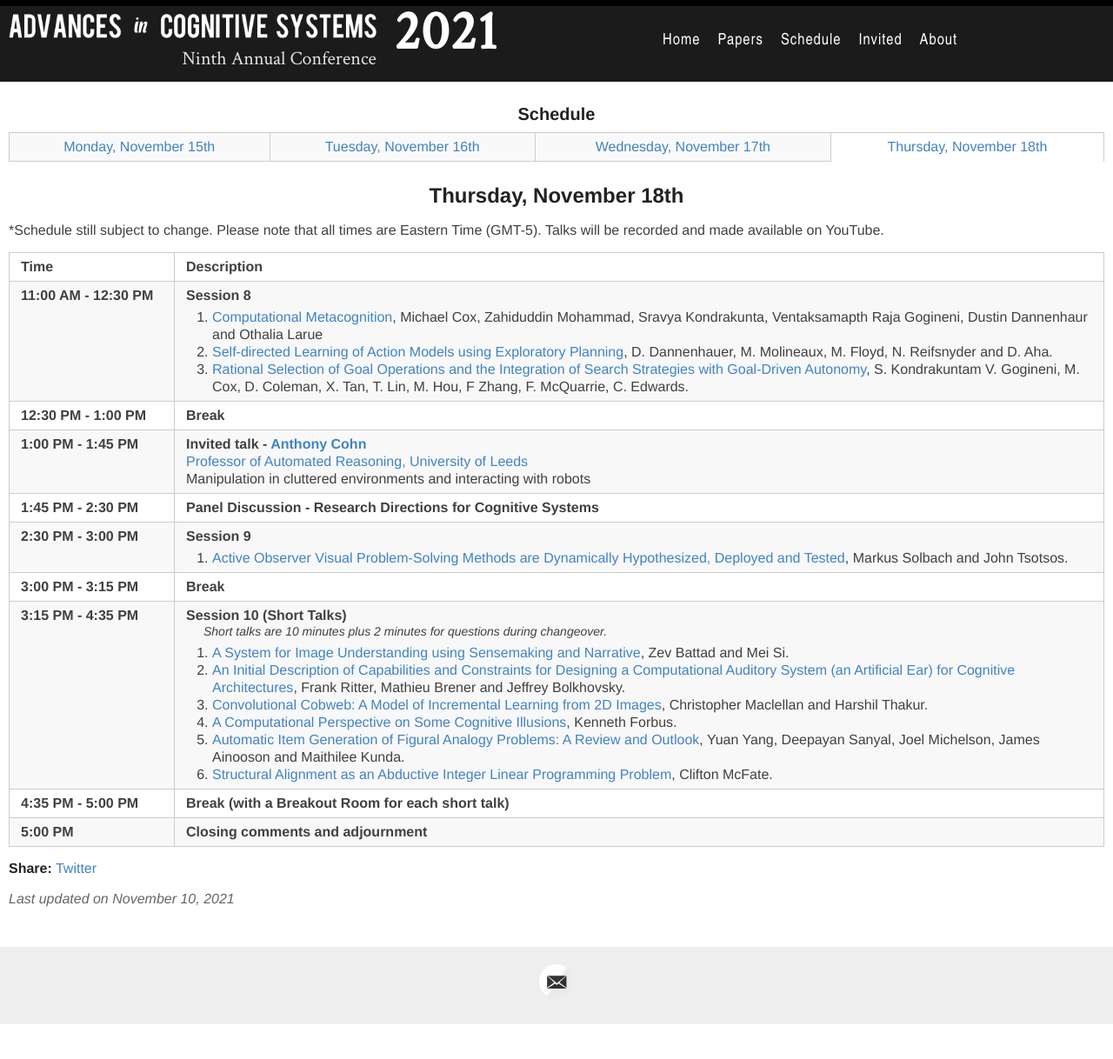
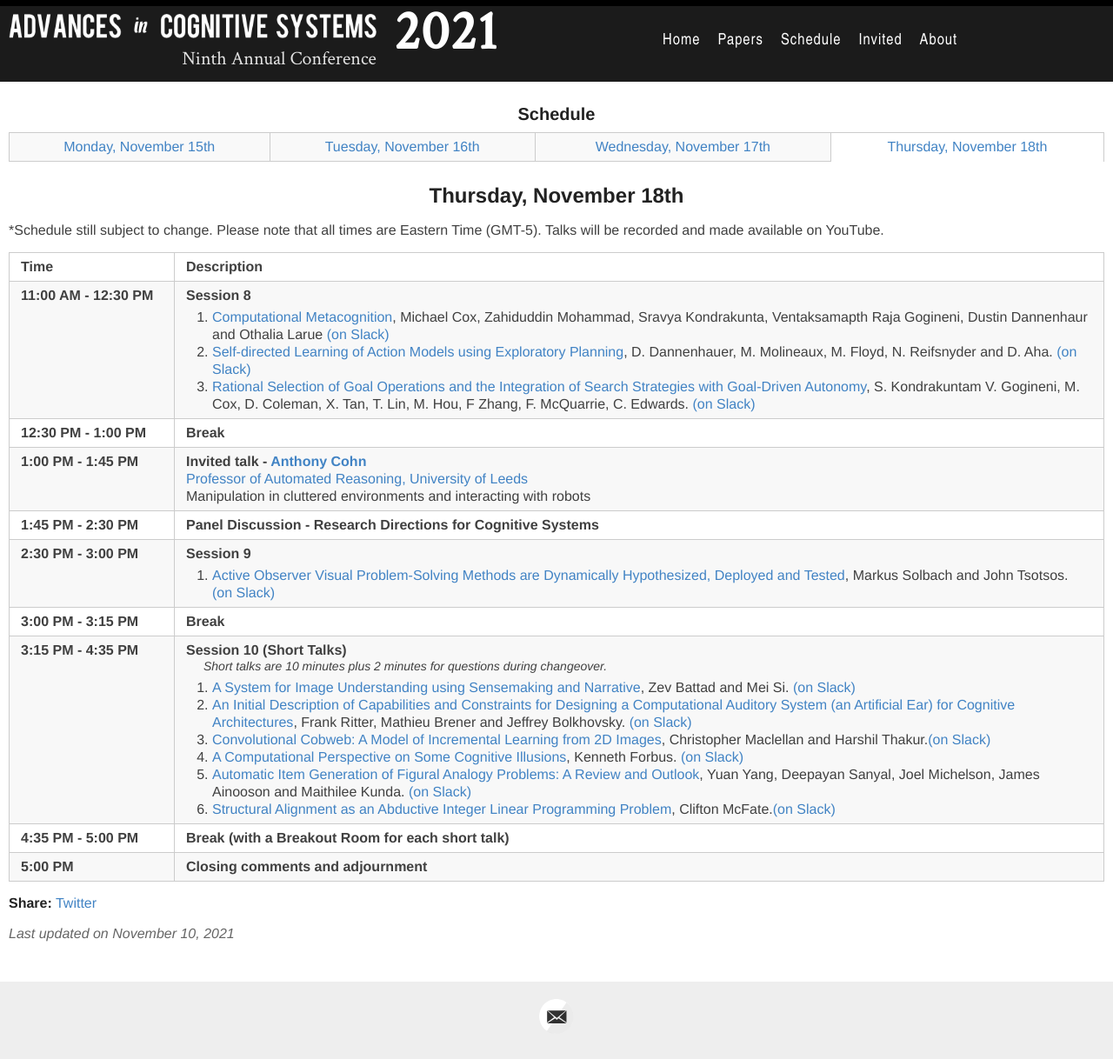
Before and after one commit to AdvancesInCognitiveSystems/acs2021, a Jekyll site: the page built from _days/thursday-day3.md, in a window 1280 px wide. Shown: the whole page at 87% size. Built offline with Jekyll 4.4.1, drawn with Linux system fonts in a browser that asks for light colours; before the commit the page ends 1178 px from its top, so only the background shows below that.

Commit message:
add slack links, update workshop schedule

```diff
--- a/_days/thursday-day3.md
+++ b/_days/thursday-day3.md
@@ -22,13 +22,13 @@ and made available on YouTube.
 <!-- ###### Chaired by TBD -->
   <ol>
    <li> <a href="{{site.baseurl}}/data/ACS-21_paper_1.pdf">Computational Metacognition</a>, Michael Cox, Zahiduddin Mohammad, Sravya
-Kondrakunta, Ventaksamapth Raja Gogineni, Dustin Dannenhaur and Othalia Larue </li>
+Kondrakunta, Ventaksamapth Raja Gogineni, Dustin Dannenhaur and Othalia Larue <a onClick="goToSlackChannel(1)">(on Slack)</a></li>
      <li> <a href="{{site.baseurl}}/data/ACS-21_paper_29.pdf">Self-directed Learning of
   Action Models using Exploratory Planning</a>, D. Dannenhauer,
-  M. Molineaux, M. Floyd, N. Reifsnyder and D. Aha.  </li>
+  M. Molineaux, M. Floyd, N. Reifsnyder and D. Aha.  <a onClick="goToSlackChannel(29)">(on Slack)</a></li>
   <li> <a href="{{site.baseurl}}/data/ACS-21_paper_8.pdf">Rational
   Selection of Goal Operations and the Integration of Search Strategies with Goal-Driven Autonomy</a>, S. Kondrakuntam V. Gogineni, M. Cox,
-  D. Coleman, X. Tan, T. Lin, M. Hou, F Zhang, F. McQuarrie, C. Edwards. </li>
+  D. Coleman, X. Tan, T. Lin, M. Hou, F Zhang, F. McQuarrie, C. Edwards. <a onClick="goToSlackChannel(8)">(on Slack)</a></li>
 
   </ol>
   </td>
@@ -55,7 +55,7 @@ Manipulation in cluttered environments and interacting with robots
   <ol>
    <li> <a href="{{site.baseurl}}/data/ACS-21_paper_3.pdf">Active Observer
   Visual Problem-Solving Methods are Dynamically Hypothesized, Deployed and
-  Tested</a>, Markus Solbach and John Tsotsos.  </li>
+  Tested</a>, Markus Solbach and John Tsotsos.  <a onClick="goToSlackChannel(3)">(on Slack)</a></li>
   </ol>
   </td>
   </tr>
@@ -70,19 +70,20 @@ Manipulation in cluttered environments and interacting with robots
 <!-- ###### Chaired by TBD -->
   <ol>
    <li> <a href="{{site.baseurl}}/data/ACS-21_paper_26.pdf">A System for
-  Image Understanding using Sensemaking and Narrative</a>, Zev Battad and Mei Si.  </li>
+  Image Understanding using Sensemaking and Narrative</a>, Zev Battad and Mei Si.  <a onClick="goToSlackChannel(26)">(on Slack)</a></li>
    <li> <a href="{{site.baseurl}}/data/ACS-21_paper_11.pdf">An Initial Description of
   Capabilities and Constraints for Designing a Computational Auditory
-  System (an Artificial Ear) for Cognitive Architectures</a>, Frank Ritter, Mathieu Brener and Jeffrey Bolkhovsky. </li>
+  System (an Artificial Ear) for Cognitive Architectures</a>, Frank Ritter,
+  Mathieu Brener and Jeffrey Bolkhovsky. <a onClick="goToSlackChannel(11)">(on Slack)</a></li>
    <li> <a href="{{site.baseurl}}/data/ACS-21_paper_30.pdf">Convolutional Cobweb: A Model
   of Incremental Learning from 2D Images</a>, Christopher Maclellan and
-  Harshil Thakur.</li>
+  Harshil Thakur.<a onClick="goToSlackChannel(30)">(on Slack)</a></li>
     <li> <a href="{{site.baseurl}}/data/ACS-21_paper_25.pdf"> A Computational Perspective on Some Cognitive Illusions</a>,
-  Kenneth Forbus. </li>
+  Kenneth Forbus. <a onClick="goToSlackChannel(25)">(on Slack)</a></li>
 
-   <li> <a href="{{site.baseurl}}/data/ACS-21_paper_2.pdf">Automatic Item Generation of Figural Analogy Problems: A Review and Outlook</a>, Yuan Yang, Deepayan Sanyal, Joel Michelson, James Ainooson and Maithilee Kunda.  </li>
+   <li> <a href="{{site.baseurl}}/data/ACS-21_paper_2.pdf">Automatic Item Generation of Figural Analogy Problems: A Review and Outlook</a>, Yuan Yang, Deepayan Sanyal, Joel Michelson, James Ainooson and Maithilee Kunda.  <a onClick="goToSlackChannel(6)">(on Slack)</a></li>
    <li> <a href="{{site.baseurl}}/data/ACS-21_paper_19.pdf">Structural Alignment as an
-  Abductive Integer Linear Programming Problem</a>, Clifton McFate.</li>
+  Abductive Integer Linear Programming Problem</a>, Clifton McFate.<a onClick="goToSlackChannel(19)">(on Slack)</a></li>
   </ol>
   </td>
 </tr>
```
Also changed, not shown: _days/monday-day0.md (+8 -3 lines), _days/tuesday-day1.md (+10 -10 lines), _days/wednesday-day2.md (+10 -9 lines).
